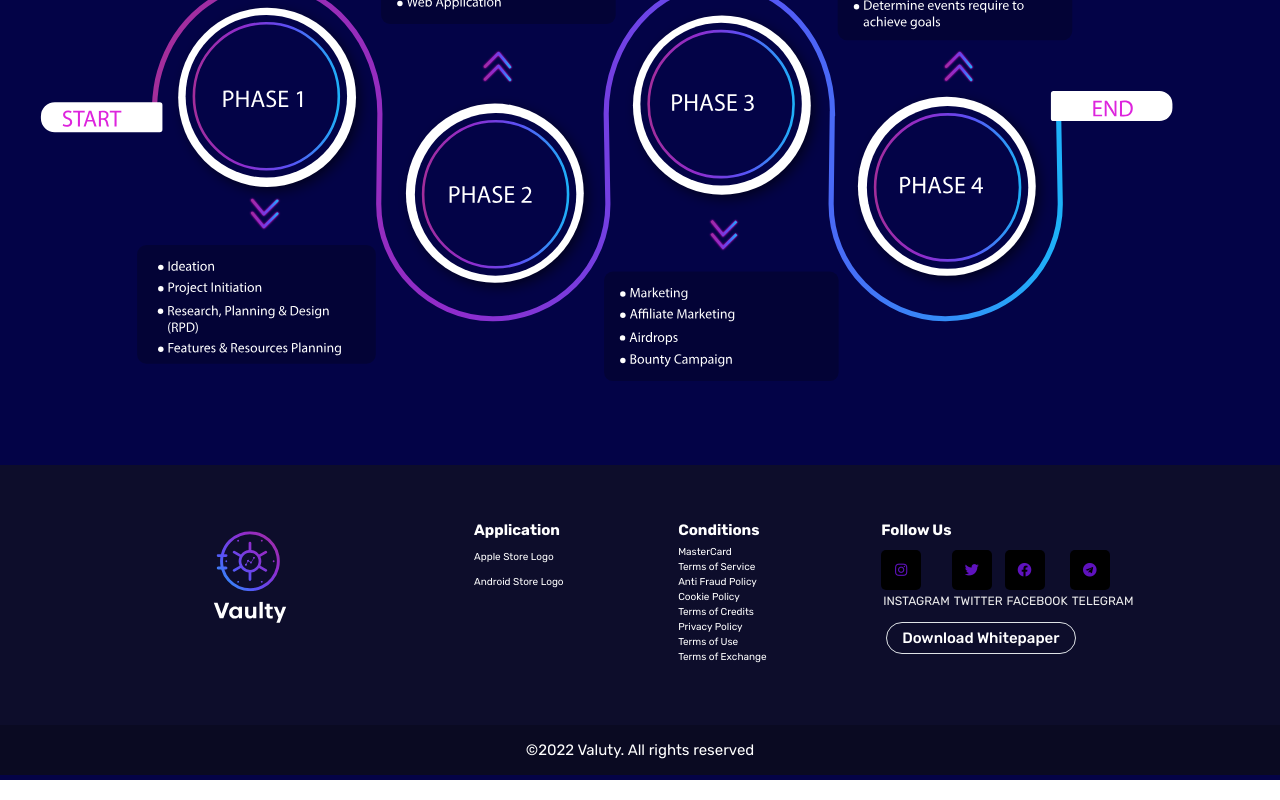
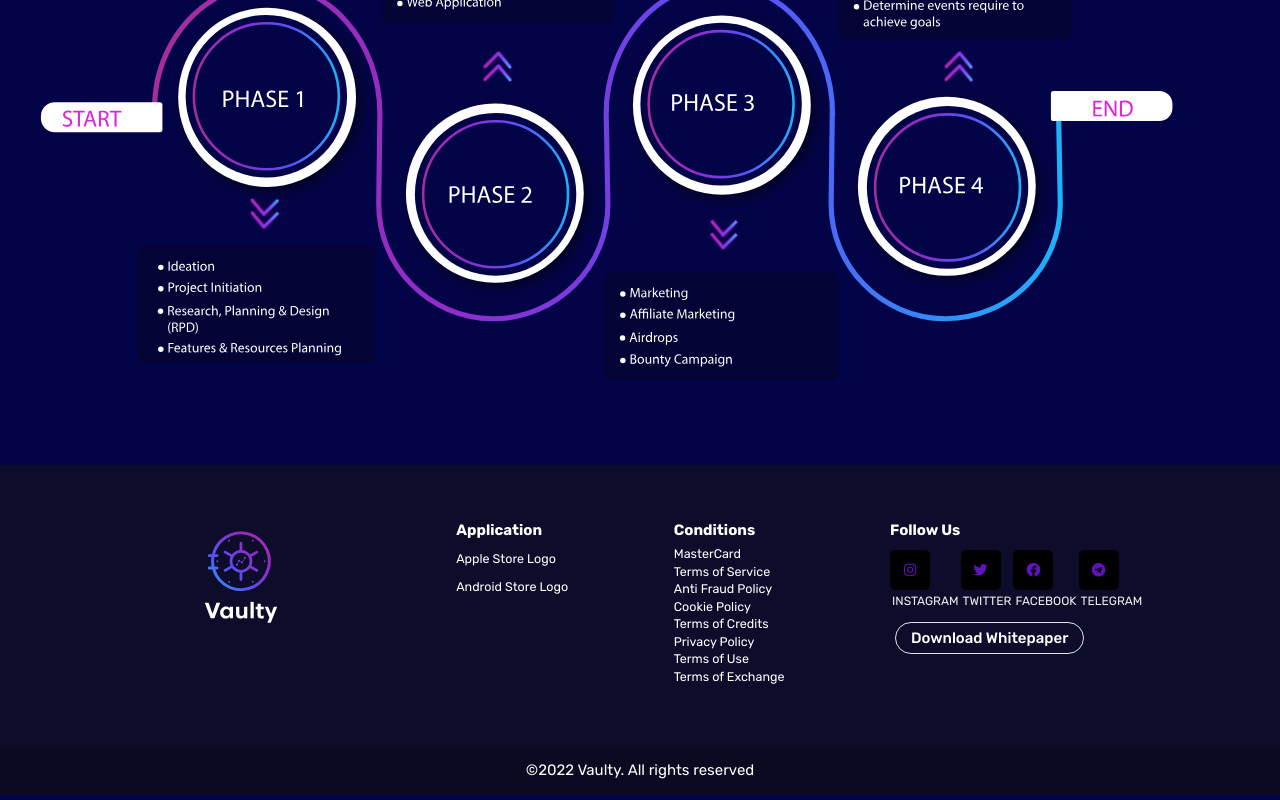
Before and after one commit to technical-channel/vaultystaking, a React (Create React App) app: page / in a window 1280 px wide. Shown: the part 4431-5231 px from the top of the page. Built offline with nearby package versions, Linux system fonts and the light colour scheme; what @walletconnect/web3-provider would draw is missing.

Commit message:
Update Footer.js

```diff
--- a/src/Components/Footer.js
+++ b/src/Components/Footer.js
@@ -12,8 +12,8 @@ export default function Footer() {
           <div>
             <ul style={{ textAlign: "justify" }}>
               <li className="text-2xl p-2 font-bold text-white">Application</li>
-              <li className="p-2">Apple Store Logo</li>
-              <li className="p-2">Android Store Logo</li>
+              <li className="p-2 text-xl">Apple Store Logo</li>
+              <li className="p-2 text-xl">Android Store Logo</li>
             </ul>
           </div>
 
@@ -21,14 +21,14 @@ export default function Footer() {
             {" "}
             <ul style={{ textAlign: "justify" }}>
               <li className="text-2xl py-2 font-bold text-white">Conditions</li>
-              <li>MasterCard </li>
-              <li>Terms of Service</li>
-              <li> Anti Fraud Policy</li>
-              <li> Cookie Policy</li>
-              <li>Terms of Credits</li>
-              <li>Privacy Policy</li>
-              <li>Terms of Use</li>
-              <li>Terms of Exchange</li>
+              <li className="text-xl">MasterCard </li>
+              <li className="text-xl">Terms of Service</li>
+              <li className="text-xl"> Anti Fraud Policy</li>
+              <li className="text-xl"> Cookie Policy</li>
+              <li className="text-xl">Terms of Credits</li>
+              <li className="text-xl">Privacy Policy</li>
+              <li className="text-xl">Terms of Use</li>
+              <li className="text-xl">Terms of Exchange</li>
             </ul>
           </div>
           <div>
@@ -100,7 +100,7 @@ export default function Footer() {
           className="text-center text-2xl p-4"
           style={{ backgroundColor: "rgba(0, 0, 0, 0.2)" }}
         >
-          ©2022 Valuty. All rights reserved
+          ©2022 Vaulty. All rights reserved
         </div>
       </footer>
     </div>
```
